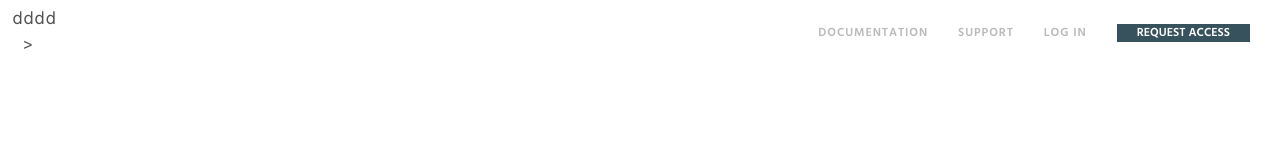
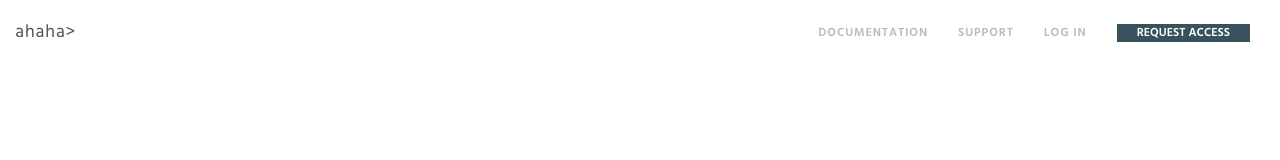
Before and after one commit to CDPdevelops/CDPdevelops.github.io, a plain HTML site: page Practice1/index.html in a window 1280 px wide. Shown: the top 160 px of the page. Drawn offline with Linux system fonts and the light colour scheme; a script that the page names is missing; files whose address does not match are found by name.

Commit message:
Update index.html

```diff
--- a/Practice1/index.html
+++ b/Practice1/index.html
@@ -27,7 +27,7 @@
         <nav class="navbar navbar-expand-sm">
 
 <div>
-             <li class="d-flex flex-column justify-content-center mr-3 offset-2" " data-period="1000">dddd<span class="wrap"></span>>
+             <li class="d-flex flex-column justify-content-center mr-3 offset-2" " data-period="1000"><a class="wrap"></a>ahaha>
 
                     </li></div>
 
```
